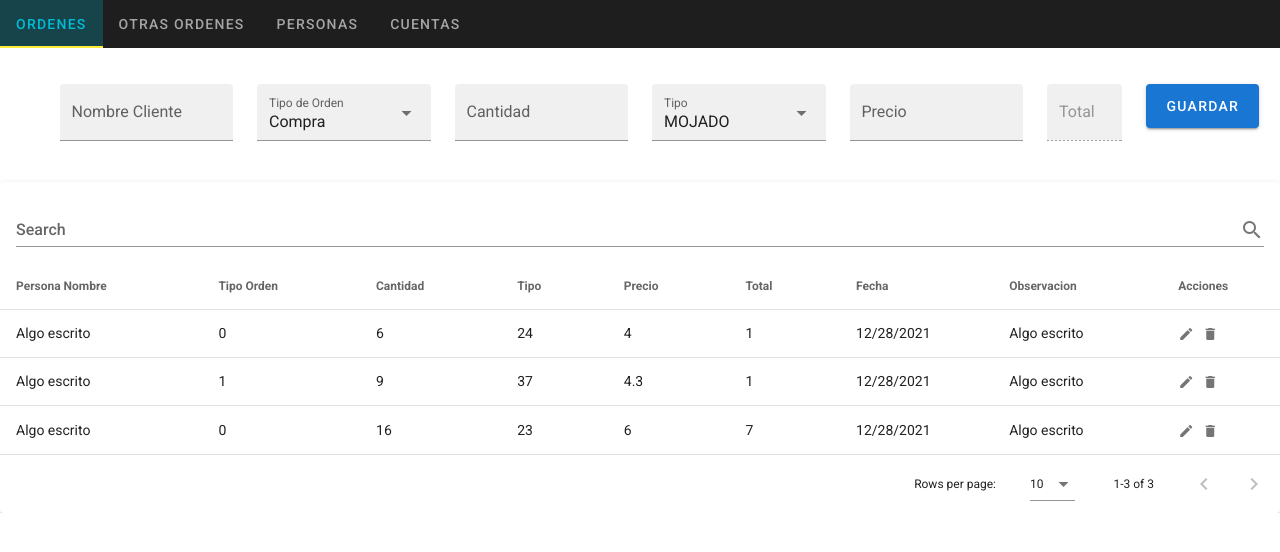
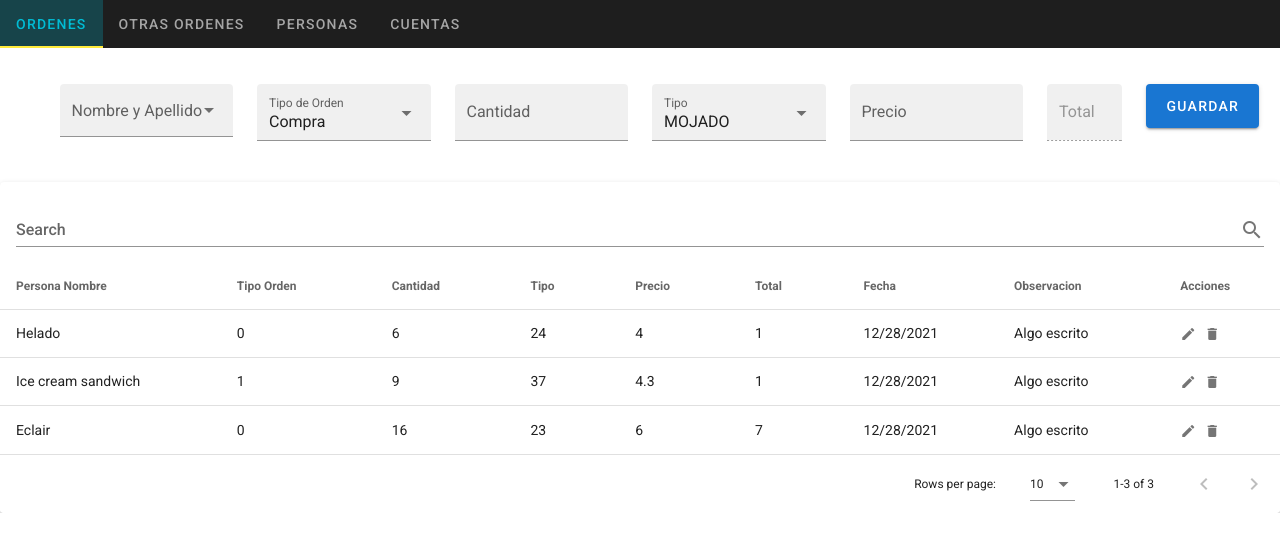
Before and after one commit to chrishkv/vue-cacaontrol, a Vue app: page / in a window 1280 px wide. Shown: the top 552 px of the page. Built offline with nearby package versions, Linux system fonts and the light colour scheme; no server answers.

Commit message:
Se logra agregar persona y adicionarla en el select de personas de orden

```diff
--- /dev/null
+++ b/src/bus.js
@@ -0,0 +1,3 @@
+import Vue from 'vue'
+let bus = new Vue()
+export default bus
--- a/src/components/Ordenes.vue
+++ b/src/components/Ordenes.vue
@@ -5,7 +5,16 @@
     <v-container>
       <v-row>
         <v-col cols="12" sm="2">
-          <v-text-field v-model="observacion" filled label="Nombre Cliente" :rules="nameRules" clearable required></v-text-field>
+          <v-autocomplete
+            label="Nombre y Apellido"
+            clearable
+            dense
+            filled
+            v-model="persona_id"
+            item-value="id"
+            item-text="nombre"
+            :items="personas"
+          ></v-autocomplete>
         </v-col>
 
         <v-col cols="12" sm="2">
@@ -76,27 +85,39 @@
 <script>
 import moment from 'moment'
 import axios from 'axios'
+import EventBus from '../bus'
+
   export default {
+    created: function() {
+        EventBus.$on('add-persona', (item) => {
+            this.personas.unshift({id:item[1], nombre:item[0]})
+        })
+    },
+
     mounted() {
       this.getOrdenes();
+      this.getPersonas();
     },
 
     watch: {
       cantidad: function (newVar1) {
         this.total = newVar1 * this.precio;
+        this.total = parseFloat(this.total).toFixed(2);
       },
       precio: function (newVar2) {
         this.total = this.cantidad * newVar2;
+        this.total = parseFloat(this.total).toFixed(2);
       }
     },
 
     methods: {
       addOrden: function () {
-        if(this.observacion != '' && this.cantidad != '' && this.precio != '' &&
-          this.cantidad > 0 && this.precio > 0 && this.observacion.length >= 10) {
+        console.log(this.persona_id);
+        if(this.persona_id != '' && this.cantidad != '' && this.precio != '' &&
+          this.cantidad > 0 && this.precio > 0) {
           axios.post('./ajaxfile.php', {
             request: 'insertar_orden',
-            persona_id: 0,
+            persona_id: this.persona_id,
             tipo_orden_id: this.tipo_orden_id,
             cantidad: this.cantidad,
             tipo: this.tipo,
@@ -107,8 +128,9 @@ import axios from 'axios'
           })
           .then((/*response*/) => (
             //console.log(response)
+            console.log(this.personas.find((item)=>{return item.id == this.persona_id}).nombre),
             this.ordenes.unshift({
-              persona_id: this.observacion,
+              persona_id: this.personas.find((item)=>{return item.id == this.persona_id}).nombre,
               tipo_orden_id: this.tipo_orden_id ? 'Venta' : 'Compra',
               cantidad: this.cantidad + ' lb',
               tipo: this.tipo,
@@ -163,6 +185,21 @@ import axios from 'axios'
              }]
        ));
      },
+
+     getPersonas: function() {
+       axios.post('./ajaxfile.php', {
+         request: 'consulta_personas_orden',
+        })
+        .then(response => (this.personas = response.data))
+        .catch( (error) => (
+          console.log(error),
+          this.personas =[
+            {id:0, nombre:'primero'},
+            {id:1, nombre:'segundo'},
+            {id:2, nombre:'tercero'}
+          ]
+      ));
+    },
     },
 
     data () {
@@ -176,12 +213,9 @@ import axios from 'axios'
           observacion:'',
           search: '',
           ordenes: [],
+          personas: [],
           tipo_orden_select: [{text:'Compra', value:0},{text:'Venta', value:1}],
           tipo_select: ['MOJADO','SECO'],
-          nameRules: [
-            v => !!v || 'Nombre es Obligatorio',
-            v => v.length >= 10 || 'Nombre debe ser mayor a 10 Caracteres',
-          ],
           numberRules: [
             v => !!v || 'Valor es Obligatorio',
             v => v > 0 || 'El valor debe ser mayor a 0',
@@ -190,7 +224,7 @@ import axios from 'axios'
             {
               text: 'Persona Nombre',
               align: 'start',
-              value: 'observacion',
+              value: 'persona_id',
             },
             { text: 'Tipo Orden', value: 'tipo_orden_id' },
             { text: 'Cantidad', value: 'cantidad' },
--- a/src/components/Personas.vue
+++ b/src/components/Personas.vue
@@ -62,6 +62,7 @@
 </template>
 <script>
 import axios from 'axios'
+import EventBus from '../bus'
   export default {
     mounted() {
       this.getPersonas();
@@ -77,14 +78,14 @@ import axios from 'axios'
             mail: this.mail,
             direccion: this.direccion
           })
-          .then((/*response*/) => (
-            //console.log(response)
+          .then((response) => (
             this.personas.unshift({
               nombre: this.nombre,
               cedula: this.cedula,
               mail: this.mail,
               direccion: this.direccion
-            })
+            }),
+            EventBus.$emit('add-persona', [this.nombre, response.data])
           ))
           .catch(error => (console.log(error)))
         } else {
```
